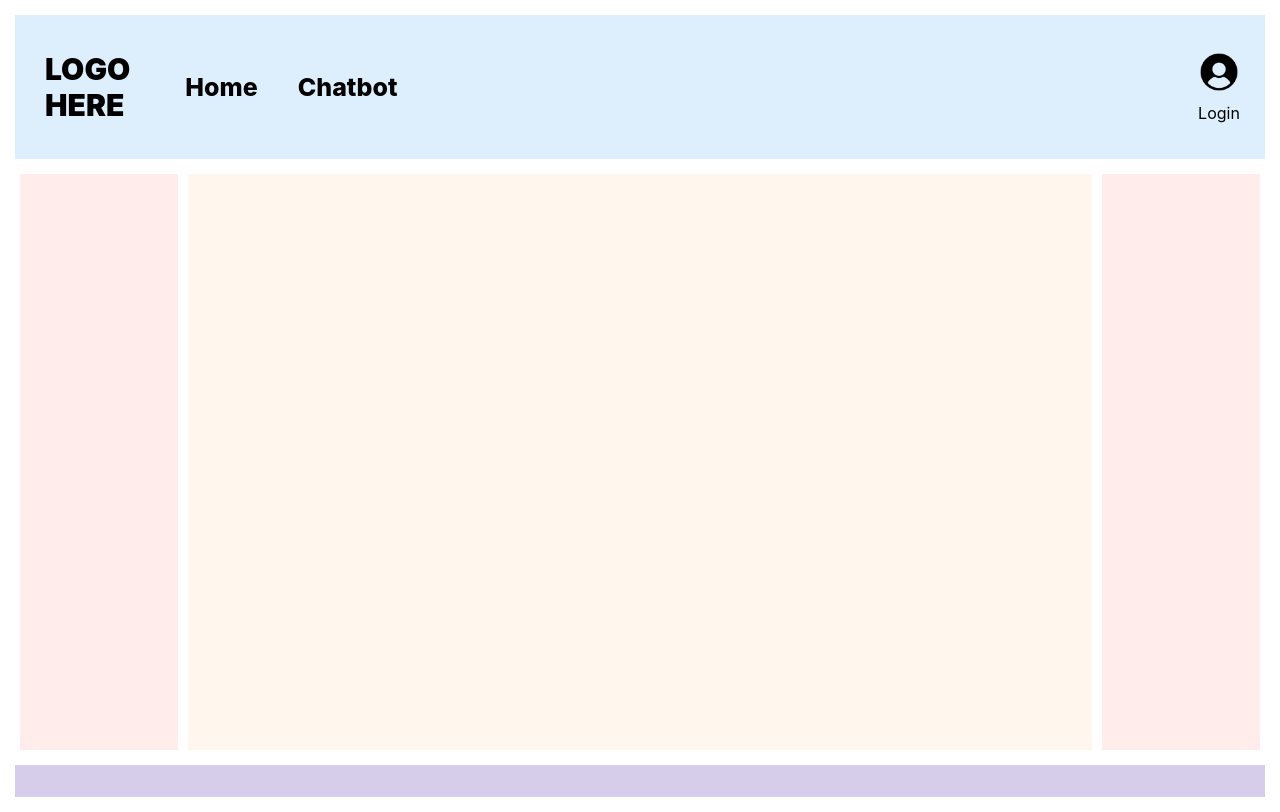
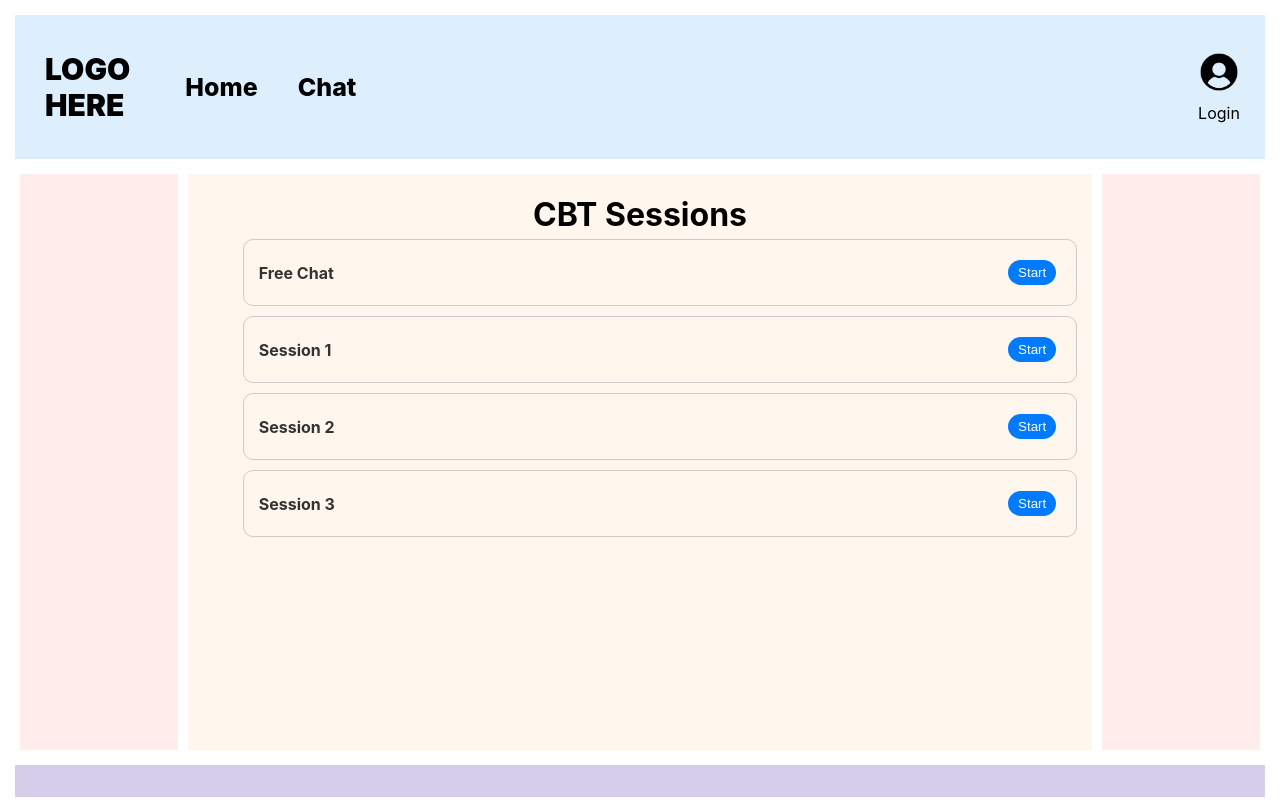
Before and after one commit to thavishkagamage/Integrated-Therapy-Software, a React (Create React App) app in the folder cbt_chatbot/front-end/: page /sessions in a window 1280 px wide. Built offline with nearby package versions, Linux system fonts and the light colour scheme.

Commit message:
added session page, made session number and conversationId state vars instead of query params

```diff
--- a/cbt_chatbot/front-end/src/components/app/App.js
+++ b/cbt_chatbot/front-end/src/components/app/App.js
@@ -3,6 +3,7 @@ import { BrowserRouter as Router, Route, Routes, Link } from 'react-router-dom';
 import axiosInstance from '../utils/axios';
 import "./App.css";
 import Chatbot from '../chatbot/Chatbot';
+import Sessions from '../sessions/Sessions';
 import Home from '../home/Home';
 import Login from '../login/Login';
 import Register from '../register/Register';
@@ -51,9 +52,10 @@ function App() {
             <div className="app-logo">LOGO<br/>HERE</div>
             <ul className="nav-list">
               <li className="nav-item"><Link className="nav-link" to="/">Home</Link></li>
-              <li className="nav-item"><Link className="nav-link" to="/chatbot">Chatbot</Link></li>
+              <li className="nav-item"><Link className="nav-link" to="/sessions">Chat</Link></li>
               {isLoggedIn && <li className="nav-item"><Link className="nav-link" to="/conversations">Conversations</Link></li>}
-              {isLoggedIn && <li className="nav-item"><Link className="nav-link" to="/goals">Goals</Link></li>} {/* New Goals Link */}
+              {isLoggedIn && <li className="nav-item"><Link className="nav-link" to="/goals">Goals</Link></li>}
+              {/* New Goals Link */}
             </ul>
             <div className="user-state-container">
               {isLoggedIn ? (
@@ -75,7 +77,8 @@ function App() {
           <main>
             <Routes>
               <Route path="/" element={<Home />} />
-              <Route path="/chatbot" element={<Chatbot />} />
+              <Route path="/sessions" element={<Sessions />} />
+              <Route path="/sessions/chatbot" element={<Chatbot />} />
               <Route path="/conversations" element={<Conversations />} />
               <Route path="/conversations/:id" element={<ConversationDetail />} />
               <Route path="/login" element={<Login setIsLoggedIn={setIsLoggedIn} />} />
--- a/cbt_chatbot/front-end/src/components/conversations/Conversations.js
+++ b/cbt_chatbot/front-end/src/components/conversations/Conversations.js
@@ -46,7 +46,7 @@ const Conversations = () => {
 
   const handleResumeConversation = (conversationId) => {
     console.log(`Resuming conversation with ID: ${conversationId}`);
-    navigate(`/sessions/chatbot?conversationId=${conversationId}`);
+    navigate(`/sessions/chatbot`, { state: { convoId: conversationId } });
   };
 
   const handViewConversation = (conversationId) => {
@@ -62,8 +62,8 @@ const Conversations = () => {
           <p>You have no previous conversations.</p>
         </div>
       ) : (
-        conversations.map(conversation => (
-          <ul>
+        <ul>
+          {conversations.map(conversation => (
             <li key={conversation.id} className="conversation-item">
               <div className="conversation-title">{conversation.title}</div>
               <div>
@@ -72,9 +72,9 @@ const Conversations = () => {
                 <button onClick={() => handleDeleteConversation(conversation.id)}>Delete</button>
               </div>
             </li>
-          </ul>
-        )))
-      }
+          ))}
+        </ul>
+      )}
     </div>
   );
 };
--- /dev/null
+++ b/cbt_chatbot/front-end/src/components/sessions/Sessions.js
@@ -0,0 +1,39 @@
+import React from 'react';
+import { useNavigate } from 'react-router-dom';
+import '../conversations/Conversations.css';
+
+const Sessions = () => {
+
+	const navigate = useNavigate();
+	const sessions = Array.from({ length: 3 }, (_, index) => index + 1);
+
+	const handleStartConversation = (session) => {
+		console.log(`Starting CBT session number: ${session}`);
+		navigate(`/sessions/chatbot`, { state: { sessionId: session} });
+	};
+
+	return (
+		<div className="sessions-container">
+		<h1>CBT Sessions</h1>
+		<ul>
+			<li className="conversation-item">
+				<div className="conversation-title">Free Chat</div>
+				<div>
+					<button onClick={() => handleStartConversation(0)}>Start</button>
+				</div>
+			</li>
+
+			{sessions.map(session => (
+				<li key={session} className="conversation-item">
+					<div className="conversation-title">Session {session}</div>
+					<div>
+						<button onClick={() => handleStartConversation(session)}>Start</button>
+					</div>
+				</li>
+			))}
+		</ul>
+		</div>
+	)
+}
+
+export default Sessions;
```
